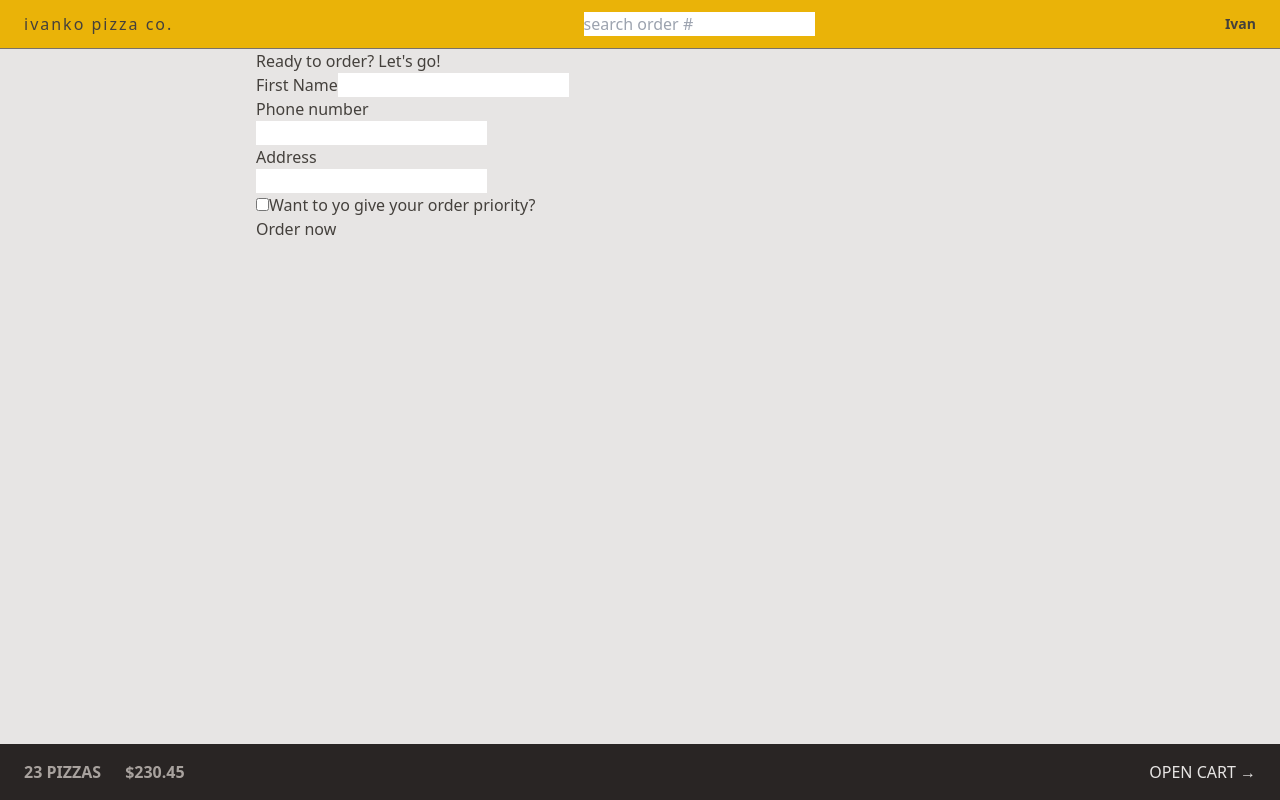
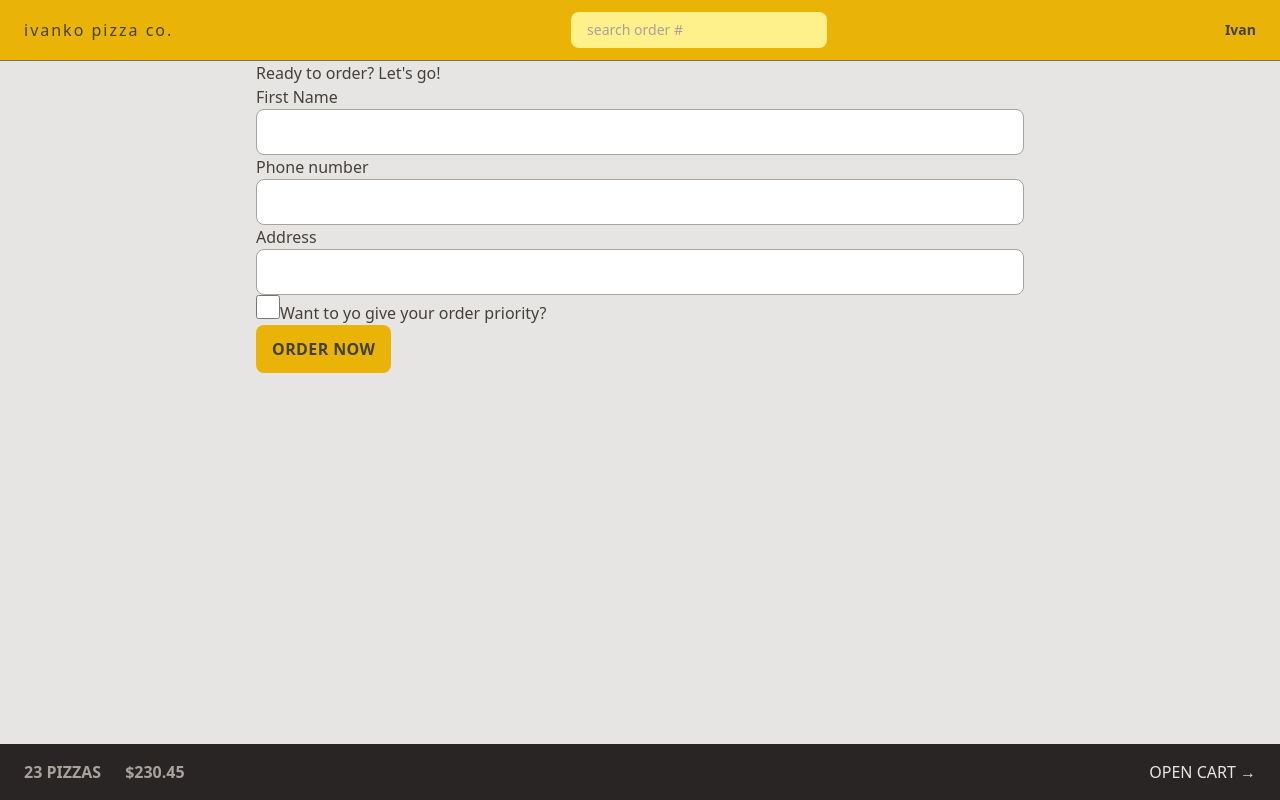
Before and after one commit to 1V4NK0/react-pizza, a React (Vite) app: page /order/new in a window 1280 px wide. Built offline with nearby package versions, Linux system fonts and the light colour scheme.

Commit message:
new tailwind

```diff
--- a/src/features/order/CreateOrder.jsx
+++ b/src/features/order/CreateOrder.jsx
@@ -45,13 +45,13 @@ function CreateOrder() {
       <Form method="POST">
         <div>
           <label>First Name</label>
-          <input type="text" name="customer" required />
+          <input type="text" name="customer" required className="input" />
         </div>
 
         <div>
           <label>Phone number</label>
           <div>
-            <input type="tel" name="phone" required />
+            <input type="tel" name="phone" required className="input" />
           </div>
           {formErrors?.phone && <p>{formErrors.phone}</p>}
         </div>
@@ -59,12 +59,13 @@ function CreateOrder() {
         <div>
           <label>Address</label>
           <div>
-            <input type="text" name="address" required />
+            <input className="input" type="text" name="address" required />
           </div>
         </div>
 
         <div>
           <input
+            className="h-6 w-6 accent-yellow-400"
             type="checkbox"
             name="priority"
             id="priority"
@@ -76,7 +77,17 @@ function CreateOrder() {
 
         <div>
           <input type="hidden" name="cart" value={JSON.stringify(cart)} />
-          <button disabled={isSubmitting}>
+          {/*for some reason for button to apply styles it has to be inline block */}
+          <button
+            disabled={isSubmitting}
+            className="bg-yellow-500 uppercase font-semibold
+             text-stone-700 py-3 px-4
+              inline-block tracking-wide rounded-lg
+               hover:bg-yellow-400 transition-colors
+                duration-300
+                focus:outline-none focus:ring focus:ring-yellow-700
+                disabled:cursor-not-allowed"
+          >
             {isSubmitting ? "Placing order..." : "Order now"}
           </button>
         </div>
@@ -100,10 +111,10 @@ export async function action({ request }) {
     errors.phone = "Please give us your correct phone number.";
 
   if (Object.keys(errors).length > 0) return errors;
+  return null;
+  // const newOrder = await createOrder(order);
 
-  const newOrder = await createOrder(order);
-
-  return redirect(`/order/${newOrder.id}`);
+  // return redirect(`/order/${newOrder.id}`);
 }
 
 export default CreateOrder;
--- a/src/features/order/SearchOrder.jsx
+++ b/src/features/order/SearchOrder.jsx
@@ -14,6 +14,7 @@ function SearchOrder() {
   return (
     <form onSubmit={handleSubmit}>
       <input
+        className="rounded-lg px-4 py-2 bg-yellow-200 text-sm placeholder:text-stone-400 w-28 sm:w-64 sm:focus:w-72 transition-all duration-300 focus:outline-none focus:ring focus:ring-yellow-700"
         placeholder="search order #"
         value={query}
         onChange={(e) => setQuery(e.target.value)}
--- a/src/index.css
+++ b/src/index.css
@@ -2,41 +2,48 @@
 @tailwind components;
 @tailwind utilities;
 
-/* body {
-  font-family: system-ui, -apple-system, BlinkMacSystemFont, 'Segoe UI', Roboto,
-    Oxygen, Ubuntu, Cantarell, 'Open Sans', 'Helvetica Neue', sans-serif;
-  background-color: #f7f7f7;
-  color: #444;
+@layer components {
+  .input {
+    @apply rounded-lg border border-stone-400 px-4 py-2 text-sm transition-all duration-300 focus:outline-none focus:ring focus:ring-yellow-700 w-full md:px-6 md:py-3;
+  }
 }
-
-.layout {
-  display: grid;
-  grid-template-rows: auto 1fr auto;
-  gap: 32px;
-  height: 100dvh;
-} */
 
 /* https://dev.to/afif/i-made-100-css-loaders-for-your-next-project-4eje */
 .loader {
   width: 45px;
   aspect-ratio: 0.75;
   --c: no-repeat linear-gradient(#333 0 0);
-  background: var(--c) 0% 50%, var(--c) 50% 50%, var(--c) 100% 50%;
+  background:
+    var(--c) 0% 50%,
+    var(--c) 50% 50%,
+    var(--c) 100% 50%;
   background-size: 20% 50%;
   animation: loading 1s infinite linear;
 }
 
 @keyframes loading {
   20% {
-    background-position: 0% 0%, 50% 50%, 100% 50%;
+    background-position:
+      0% 0%,
+      50% 50%,
+      100% 50%;
   }
   40% {
-    background-position: 0% 100%, 50% 0%, 100% 50%;
+    background-position:
+      0% 100%,
+      50% 0%,
+      100% 50%;
   }
   60% {
-    background-position: 0% 50%, 50% 100%, 100% 0%;
+    background-position:
+      0% 50%,
+      50% 100%,
+      100% 0%;
   }
   80% {
-    background-position: 0% 50%, 50% 50%, 100% 100%;
+    background-position:
+      0% 50%,
+      50% 50%,
+      100% 100%;
   }
 }
```
